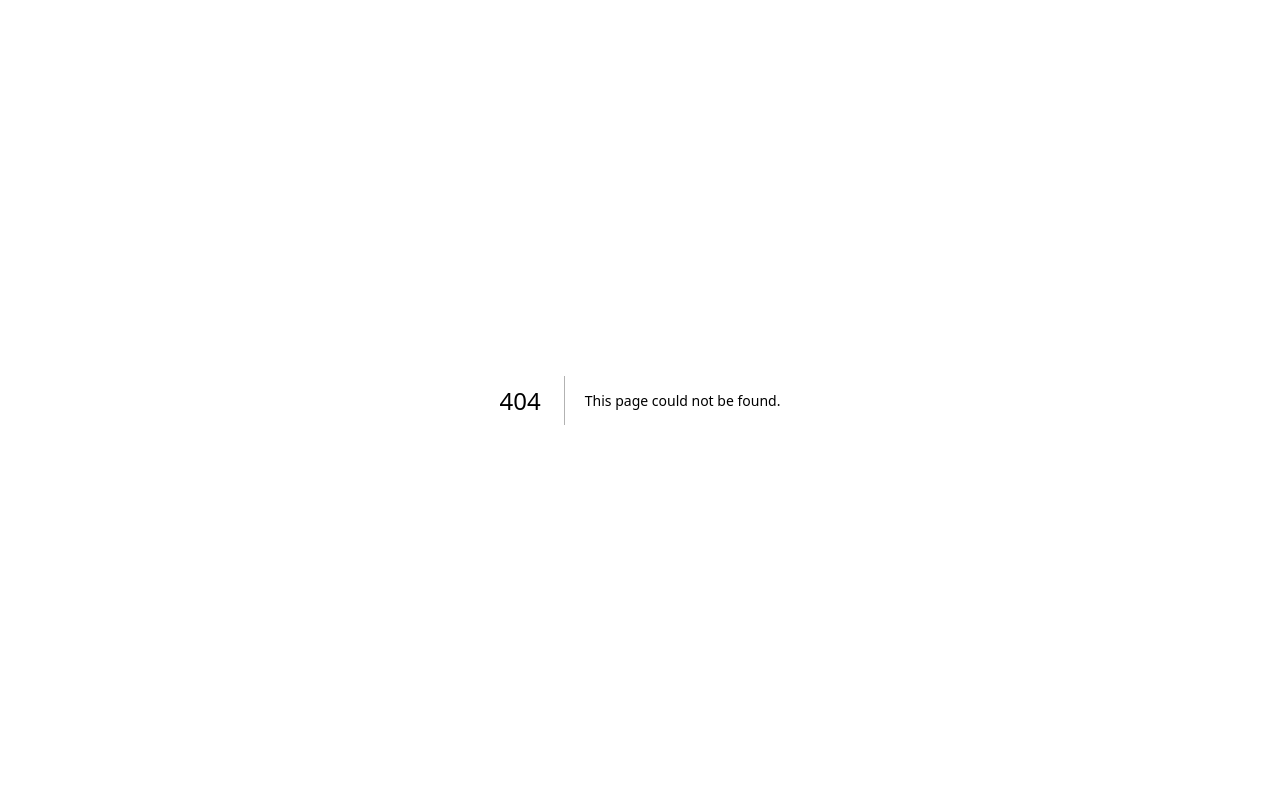
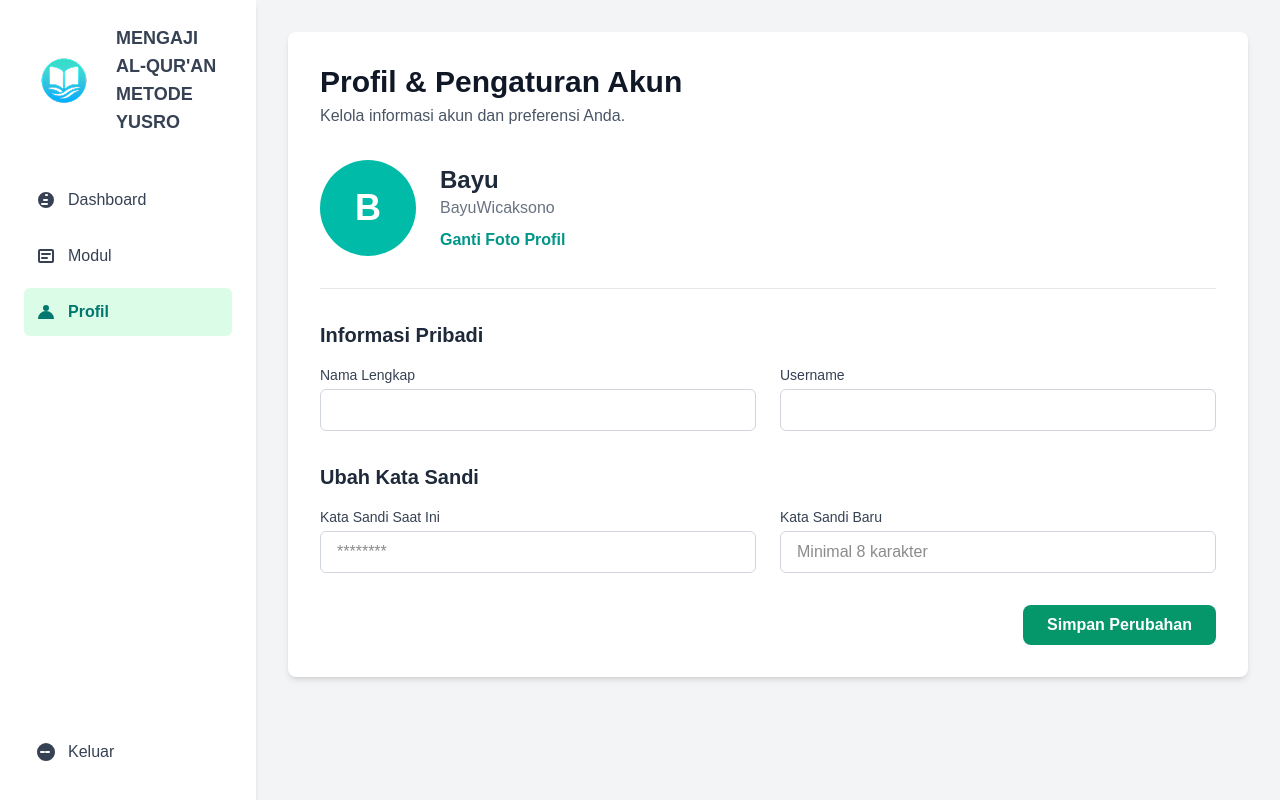
Before and after one commit to mvirgiawancr/Al-Qur-an-Metode-Yusro, a Next.js app: page /profil in a window 1280 px wide. Before the commit this address had no page. Built offline with nearby package versions, Linux system fonts and the light colour scheme.

Commit message:
finish halaman profil

```diff
--- /dev/null
+++ b/app/profil/page.jsx
@@ -0,0 +1,109 @@
+// app/profil/page.js
+'use client'; // Diperlukan jika Sidebar Anda menggunakan hook seperti usePathname
+
+import Sidebar from '../../components/Sidebar'; // Impor Sidebar
+
+export default function ProfilePage() {
+  return (
+    <div className="flex bg-gray-100 min-h-screen">
+      <Sidebar /> {/* Tambahkan Sidebar di sini */}
+
+      <main className="flex-1 ml-64 p-8"> {/* ml-64 agar konten tidak tertutup sidebar */}
+        <div className="bg-white p-8 rounded-lg shadow-md w-full">
+          {/* Header */}
+          <div className="mb-8">
+            <h1 className="text-3xl font-bold text-gray-900">Profil & Pengaturan Akun</h1>
+            <p className="text-gray-600 mt-1">Kelola informasi akun dan preferensi Anda.</p>
+          </div>
+
+          {/* Profile Picture Section */}
+          <div className="flex items-center gap-6 pb-8 border-b border-gray-200">
+            <div className="w-24 h-24 bg-teal-500 text-white flex items-center justify-center rounded-full text-4xl font-bold">
+              B
+            </div>
+            <div>
+              <h2 className="text-2xl font-bold text-gray-800">Bayu</h2>
+              <p className="text-gray-500">BayuWicaksono</p>
+              <button className="text-teal-600 font-semibold mt-2 hover:underline">
+                Ganti Foto Profil
+              </button>
+            </div>
+          </div>
+
+          {/* Form Section */}
+          <form className="mt-8 space-y-8">
+            {/* Informasi Pribadi */}
+            <div className="space-y-4">
+              <h3 className="text-xl font-semibold text-gray-800">Informasi Pribadi</h3>
+              <div className="grid grid-cols-1 md:grid-cols-2 gap-6">
+                <div>
+                  <label htmlFor="fullName" className="block text-sm font-medium text-gray-700 mb-1">
+                    Nama Lengkap
+                  </label>
+                  <input
+                    type="text"
+                    id="fullName"
+                    value=""
+
+                    className="w-full px-4 py-2  border border-gray-300 rounded-md "
+                  />
+                </div>
+                <div>
+                  <label htmlFor="username" className="block text-sm font-medium text-gray-700 mb-1">
+                    Username
+                  </label>
+                  <input
+                    type="text"
+                    id="username"
+                    value=""
+
+                    className="w-full px-4 py-2  border border-gray-300 rounded-md"
+                  />
+                </div>
+              </div>
+            </div>
+
+            {/* Ubah Kata Sandi */}
+            <div className="space-y-4">
+              <h3 className="text-xl font-semibold text-gray-800">Ubah Kata Sandi</h3>
+              <div className="grid grid-cols-1 md:grid-cols-2 gap-6">
+                <div>
+                  <label htmlFor="currentPassword" className="block text-sm font-medium text-gray-700 mb-1">
+                    Kata Sandi Saat Ini
+                  </label>
+                  <input
+                    type="password"
+                    id="currentPassword"
+                    placeholder="********"
+                    className="w-full px-4 py-2 border border-gray-300 rounded-md focus:outline-none focus:ring-2 focus:ring-teal-500"
+                  />
+                </div>
+                <div>
+                  <label htmlFor="newPassword" className="block text-sm font-medium text-gray-700 mb-1">
+                    Kata Sandi Baru
+                  </label>
+                  <input
+                    type="password"
+                    id="newPassword"
+                    placeholder="Minimal 8 karakter"
+                    className="w-full px-4 py-2 border border-gray-300 rounded-md focus:outline-none focus:ring-2 focus:ring-teal-500"
+                  />
+                </div>
+              </div>
+            </div>
+
+            {/* Tombol Simpan */}
+            <div className="flex justify-end">
+              <button
+                type="submit"
+                className="bg-[#059669] text-white font-bold py-2 px-6 rounded-lg hover:bg-teal-700 transition"
+              >
+                Simpan Perubahan
+              </button>
+            </div>
+          </form>
+        </div>
+      </main>
+    </div>
+  );
+}
```
